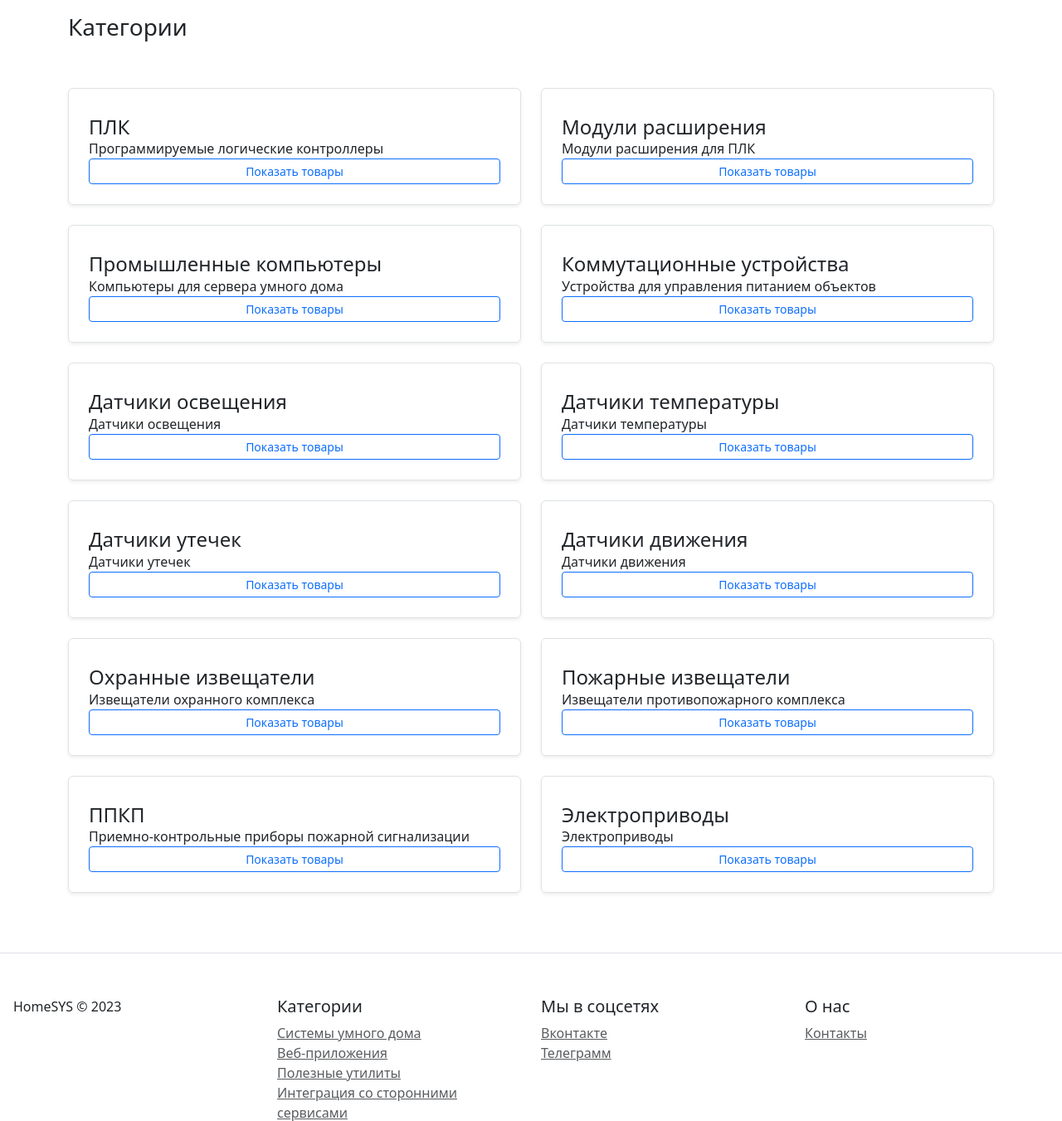
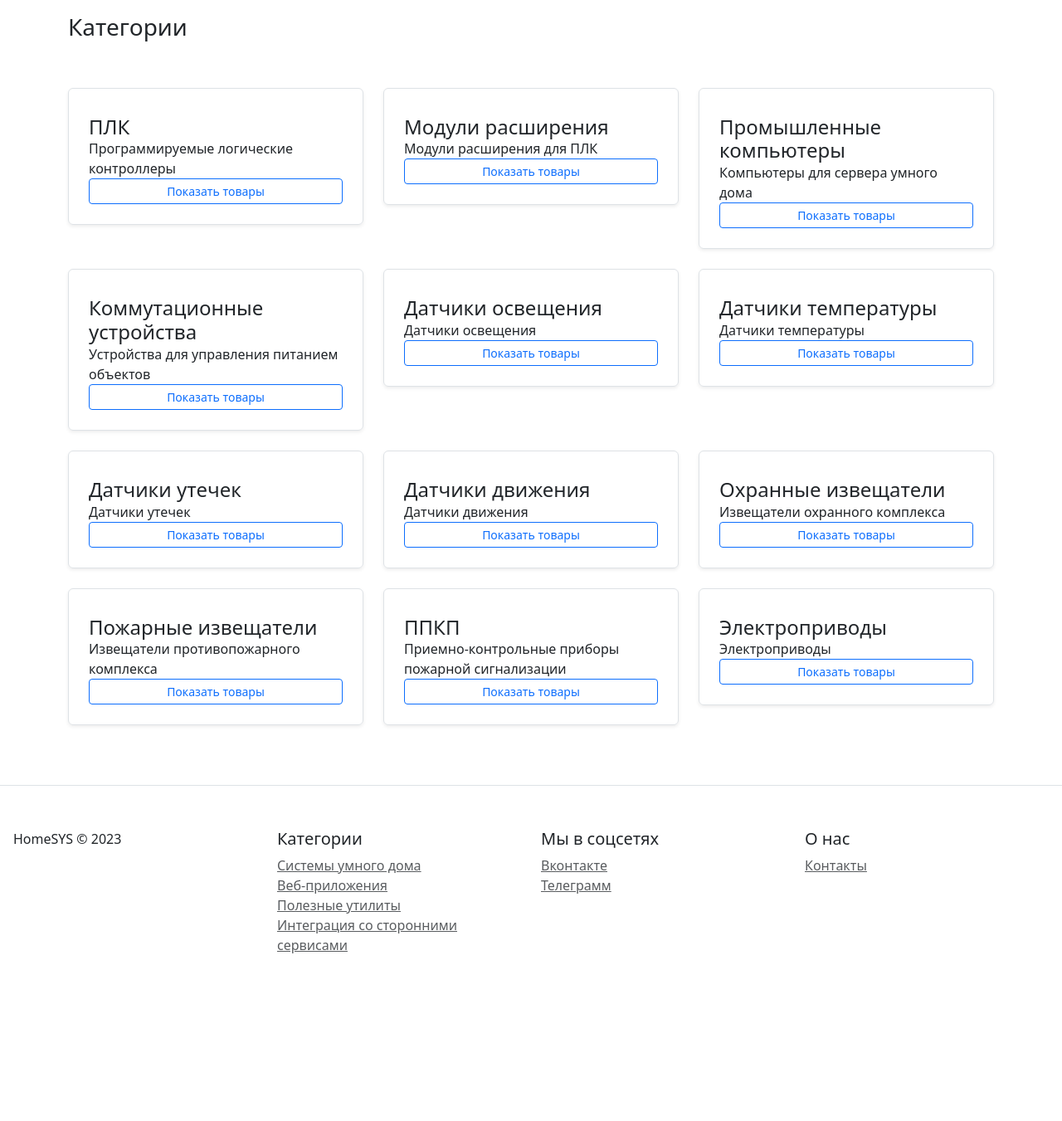
Before and after one commit to ualex90/InternetShop, a Django app: page / in a window 1280 px wide. Shown: the part 76-1427 px from the top of the page at 83% size. After the commit the page ends 1225 px from the top, so only its background shows below. Run offline with Django 4.2, Linux system fonts and the light colour scheme; data comes from the database, SQL or seed files in the repository; some libraries are stand-ins or nearby versions.

Commit message:
reformat category card

```diff
--- a/catalog/templates/catalog/includes/inc_category_card.html
+++ b/catalog/templates/catalog/includes/inc_category_card.html
@@ -1,4 +1,4 @@
-<div class="col-md-6">
+<div class="col-md-4">
     <div class="row g-0 border rounded overflow-hidden flex-md-row mb-4 shadow-sm h-md-250 position-relative">
         <div class="col p-4 d-flex flex-column position-static">
             <strong class="d-inline-block mb-2 text-primary-emphasis">{{ product.category }}</strong>
```
